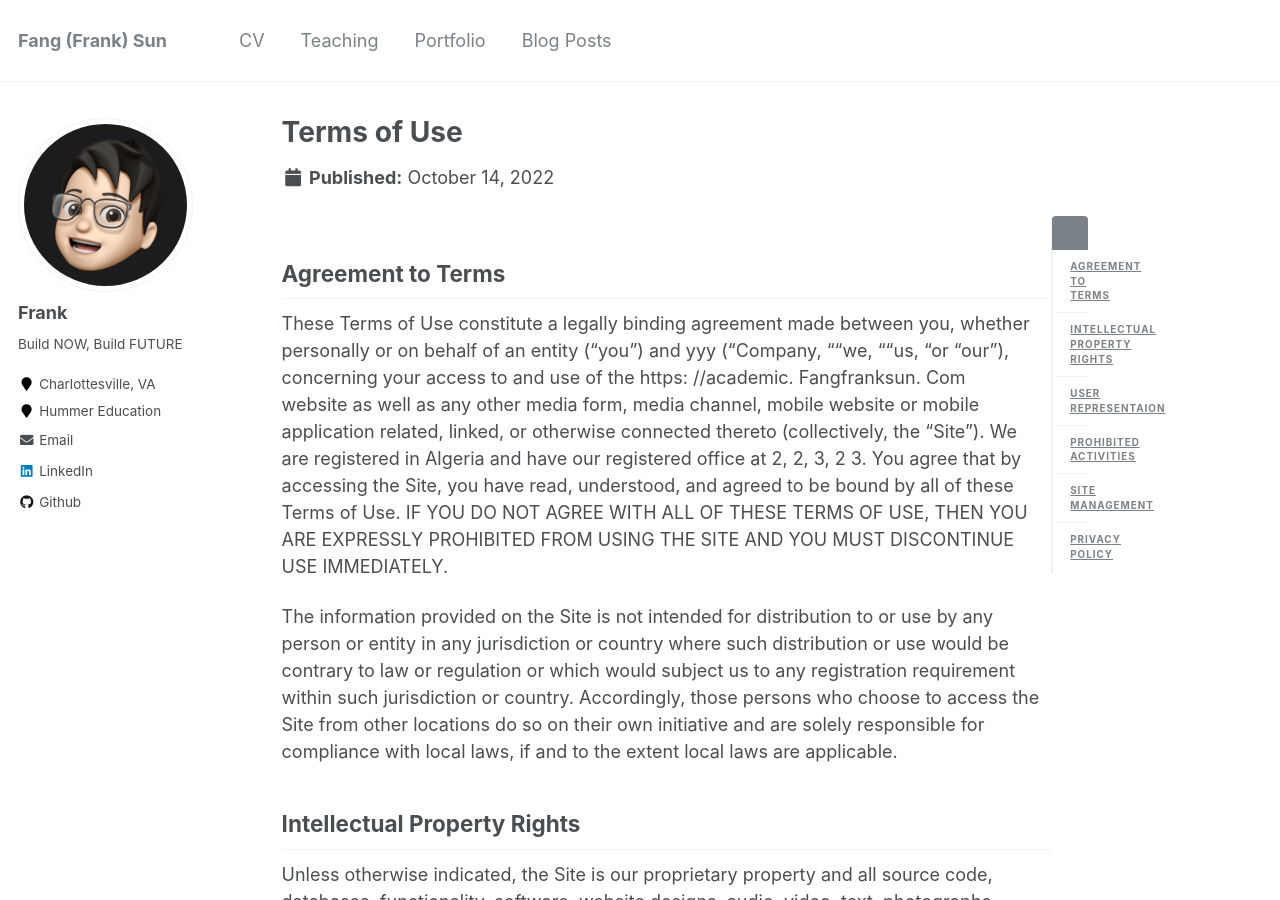
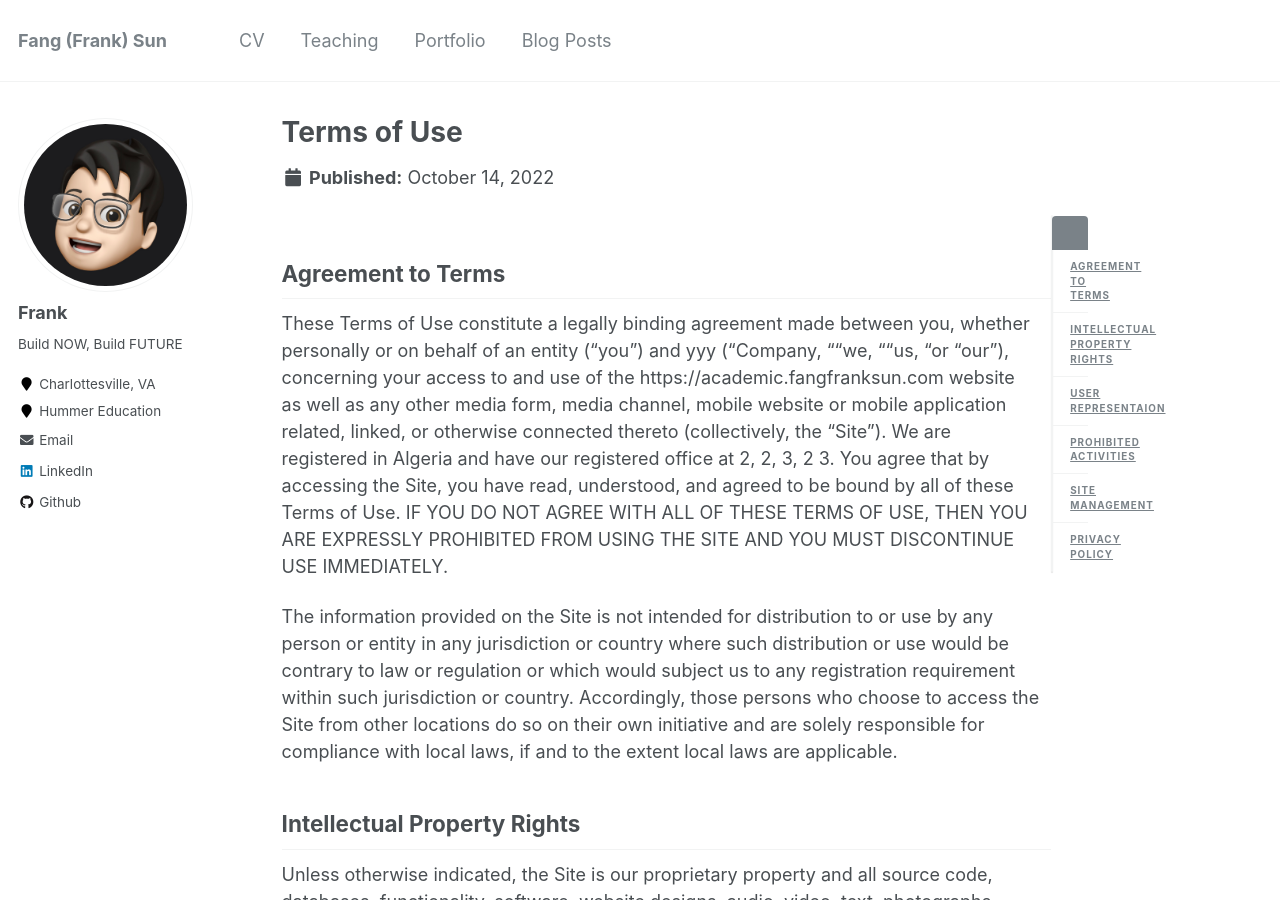
Before and after one commit to FangFrankSun/AcademicPage, a Jekyll site: the page built from _pages/terms.md, in a window 1280 px wide and 900 px high. Built offline with Jekyll 4.4.1, drawn with Linux system fonts in a browser that asks for light colours; part of the change alters nothing that is shown.

```diff
--- a/_pages/terms.md
+++ b/_pages/terms.md
@@ -9,7 +9,7 @@ modified: 2022-10-14
 
 ## Agreement to Terms
 
-These Terms of Use constitute a legally binding agreement made between you, whether personally or on behalf of an entity  ("you") and yyy  ("Company, ""we, ""us, "or "our"), concerning your access to and use of the https: //academic. Fangfranksun. Com website as well as any other media form, media channel, mobile website or mobile application related, linked, or otherwise connected thereto  (collectively, the "Site"). We are registered in Algeria and have our registered office at 2, 2, 3, 2 3. You agree that by accessing the Site, you have read, understood, and agreed to be bound by all of these Terms of Use. IF YOU DO NOT AGREE WITH ALL OF THESE TERMS OF USE, THEN YOU ARE EXPRESSLY PROHIBITED FROM USING THE SITE AND YOU MUST DISCONTINUE USE IMMEDIATELY.
+These Terms of Use constitute a legally binding agreement made between you, whether personally or on behalf of an entity  ("you") and yyy  ("Company, ""we, ""us, "or "our"), concerning your access to and use of the https://academic.fangfranksun.com website as well as any other media form, media channel, mobile website or mobile application related, linked, or otherwise connected thereto  (collectively, the "Site"). We are registered in Algeria and have our registered office at 2, 2, 3, 2 3. You agree that by accessing the Site, you have read, understood, and agreed to be bound by all of these Terms of Use. IF YOU DO NOT AGREE WITH ALL OF THESE TERMS OF USE, THEN YOU ARE EXPRESSLY PROHIBITED FROM USING THE SITE AND YOU MUST DISCONTINUE USE IMMEDIATELY.
 
 The information provided on the Site is not intended for distribution to or use by any person or entity in any jurisdiction or country where such distribution or use would be contrary to law or regulation or which would subject us to any registration requirement within such jurisdiction or country. Accordingly, those persons who choose to access the Site from other locations do so on their own initiative and are solely responsible for compliance with local laws, if and to the extent local laws are applicable.
 
```
